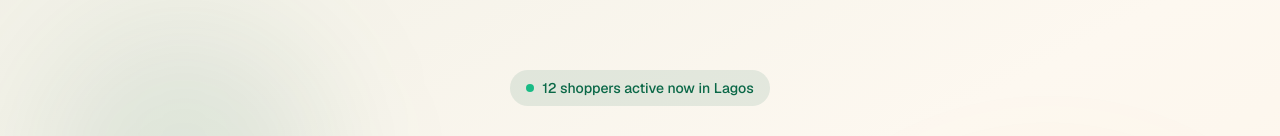
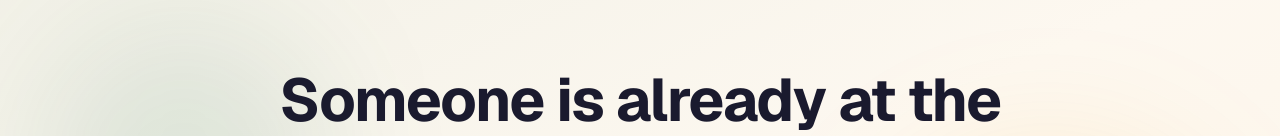
Before and after one commit to Teejay2443/MarketRun, a Next.js app: page / in a window 1280 px wide. Shown: the part 124-260 px from the top of the page. Built offline with nearby package versions, Linux system fonts and the light colour scheme; no server answers.

Commit message:
chore: remove fake shopper count, update app URL for Render deployment

```diff
--- a/src/components/landing.tsx
+++ b/src/components/landing.tsx
@@ -118,16 +118,6 @@ export function HeroSection() {
 
       <div className="relative max-w-7xl mx-auto px-4 sm:px-6 lg:px-8 py-20 md:py-32">
         <div className="text-center max-w-4xl mx-auto">
-          <motion.div
-            initial={{ opacity: 0, y: 20 }}
-            animate={{ opacity: 1, y: 0 }}
-            transition={{ duration: 0.5 }}
-            className="inline-flex items-center gap-2 px-4 py-2 rounded-full bg-primary/10 text-primary text-sm font-medium mb-8"
-          >
-            <span className="w-2 h-2 bg-accent rounded-full status-pulse" />
-            12 shoppers active now in Lagos
-          </motion.div>
-
           <motion.h1
             initial={{ opacity: 0, y: 20 }}
             animate={{ opacity: 1, y: 0 }}
```
